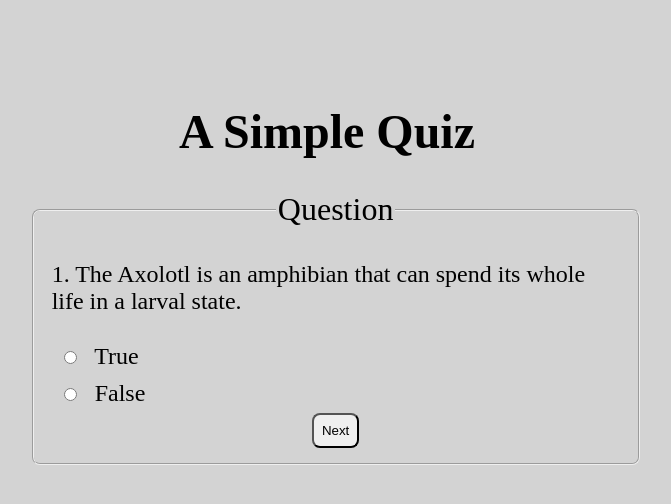
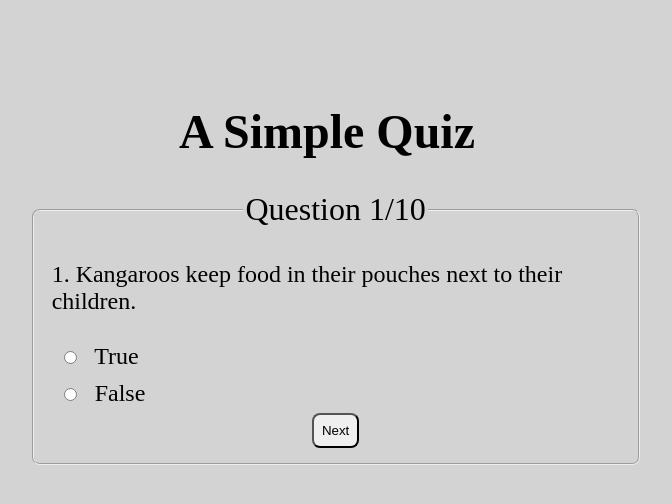
Before and after one commit to abhijeet-sonaje/leaning-javascript-interns, a plain HTML site: page index.html in a window 1280 px wide. Shown: the whole page, without its empty margins (313-984 px from the left). Drawn offline with Linux system fonts and the light colour scheme; no server answers.

Commit message:
integrated api into quiz app

```diff
--- a/index.html
+++ b/index.html
@@ -12,7 +12,7 @@
 <body>
   <h1>A Simple Quiz</h1>
   <fieldset id="my-fieldset">
-    <legend>Question</legend>
+    <legend>Question <span id="_id">1</span>/<span id="_total">10</span></legend>
     <form>
       <p id="question">1. Kangaroos keep food in their pouches next to their children.</p>
       <div>
--- a/main.js
+++ b/main.js
@@ -1,87 +1,23 @@
-const sampleData = [
-  {
-    category: "Animals",
-    type: "boolean",
-    difficulty: "easy",
-    question:
-      "The Axolotl is an amphibian that can spend its whole life in a larval state.",
-    correct_answer: "True",
-    incorrect_answers: ["False"],
-  },
-  {
-    category: "Animals",
-    type: "boolean",
-    difficulty: "easy",
-    question: "A slug&rsquo;s blood is green.",
-    correct_answer: "True",
-    incorrect_answers: ["False"],
-  },
-  {
-    category: "Animals",
-    type: "boolean",
-    difficulty: "easy",
-    question: "Kangaroos keep food in their pouches next to their children.",
-    correct_answer: "False",
-    incorrect_answers: ["True"],
-  },
-  {
-    category: "Animals",
-    type: "boolean",
-    difficulty: "easy",
-    question: "A bear does NOT defecate during hibernation. ",
-    correct_answer: "True",
-    incorrect_answers: ["False"],
-  },
-  {
-    category: "Animals",
-    type: "boolean",
-    difficulty: "easy",
-    question: "Rabbits are rodents.",
-    correct_answer: "False",
-    incorrect_answers: ["True"],
-  },
-  {
-    category: "Animals",
-    type: "boolean",
-    difficulty: "easy",
-    question: "A flock of crows is known as a homicide.",
-    correct_answer: "False",
-    incorrect_answers: ["True"],
-  },
-  {
-    category: "Animals",
-    type: "boolean",
-    difficulty: "easy",
-    question: "Cats have whiskers under their legs.",
-    correct_answer: "True",
-    incorrect_answers: ["False"],
-  },
-  {
-    category: "Animals",
-    type: "boolean",
-    difficulty: "easy",
-    question: "The Killer Whale is considered a type of dolphin.",
-    correct_answer: "True",
-    incorrect_answers: ["False"],
-  },
-  {
-    category: "Animals",
-    type: "boolean",
-    difficulty: "easy",
-    question: "Rabbits are carnivores.",
-    correct_answer: "False",
-    incorrect_answers: ["True"],
-  },
-  {
-    category: "Animals",
-    type: "boolean",
-    difficulty: "easy",
-    question: "The internet browser Firefox is named after the Red Panda.",
-    correct_answer: "True",
-    incorrect_answers: ["False"],
-  },
-];
+const responseFromApi = fetch(
+  "https://opentdb.com/api.php?amount=10&category=27&difficulty=easy&type=boolean"
+)
+  .then((res) => res.json())
+  .then((data) => {
+    if (data.response_code === 0) {
+      const sampleData = data.results;
+      main(sampleData);
+    }
+  })
+  .catch((err) => {
+    alert(err.message || err);
+  });
 
+const answerArray = [];
+
+function main(sampleData) {
+  const questionIdElem = document.getElementById("_id");
+  const totalQuestionElem = document.getElementById("_total");
+  totalQuestionElem.innerText = sampleData.length;
   const buttonElem = document.getElementById("submit-btn");
   const warningElem = document.getElementById("warning");
   const question = document.getElementById("question");
@@ -90,10 +26,11 @@ const scoreElem = document.getElementById("score");
 
   let id = 0;
   question.innerHTML = `${id + 1}. ${sampleData[id].question}`;
+  questionIdElem.innerText = id + 1;
 
-const answerArray = [];
   buttonElem.addEventListener("click", (e) => {
     e.preventDefault();
+
     const options = document.getElementsByName("option");
 
     let checkedAnswer = null;
@@ -110,7 +47,7 @@ buttonElem.addEventListener("click", (e) => {
 
     ++id;
     if (id === sampleData.length) {
-    const score = calculateScore();
+      const score = calculateScore(sampleData);
       fieldsetElem.style.display = "none";
       scoreElem.children[1].innerText = `${score} / ${sampleData.length}`;
       scoreElem.style.display = "block";
@@ -122,6 +59,7 @@ buttonElem.addEventListener("click", (e) => {
     } else {
       warningElem.innerText = "";
       question.innerHTML = `${id + 1}. ${sampleData[id].question}`;
+      questionIdElem.innerText = id + 1;
       checkedAnswer.checked = false;
     }
 
@@ -129,8 +67,9 @@ buttonElem.addEventListener("click", (e) => {
       buttonElem.innerText = "Submit";
     }
   });
+}
 
-function calculateScore() {
+function calculateScore(sampleData) {
   let correctAnswerCounter = 0;
   for (let i = 0; i < answerArray.length; i++) {
     const questionCorrectAnswer = sampleData[i].correct_answer;
```
Lines whose indentation alone changed are shown as unchanged.
